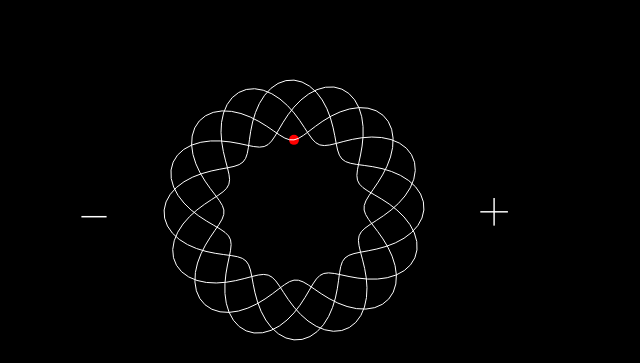
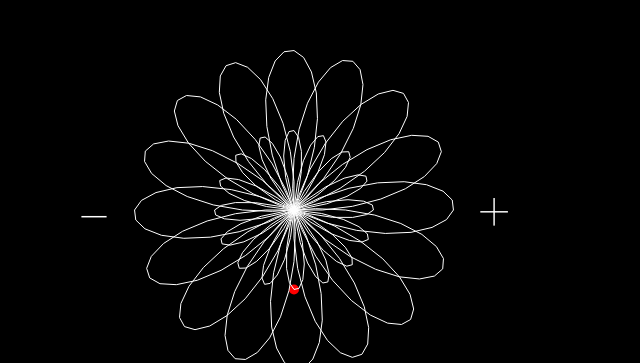
Before and after one commit to EEuglena/Portfolio, a plain HTML site: page standing/standing.html in a window 1280 px wide. Shown: the part 190-553 px from the top of the page, without its empty margins (346-986 px from the left). Drawn offline with Linux system fonts and the light colour scheme.

Commit message:
Remove console command

```diff
--- a/cycloid/cycloid.css
+++ b/cycloid/cycloid.css
@@ -16,6 +16,7 @@ div {
 }
 
 .play {
+	cursor: pointer;
 	position: fixed;
 	top: 50%;
 	left: 50%;
@@ -30,6 +31,7 @@ div {
 }
 
 .stop {
+	cursor: pointer;
 	position: fixed;
 	top: 50%;
 	left: 50%;
--- a/cycloid/cycloid.js
+++ b/cycloid/cycloid.js
@@ -30,7 +30,7 @@ const drawCanvas = () => {
 		center[1] + LENGTH * Math.sin(theta),
 	];
 
-	if (theta > (3 / 2) * Math.PI) return false;
+	if (theta >= (3 / 2) * Math.PI) return false;
 
 	points.push(point);
 
@@ -117,7 +117,6 @@ const handleCanvasMouseDown = (event) => {
 		0.5;
 	if (distance <= 6) {
 		isClicking = true;
-		console.log("Clicked");
 	}
 };
 
--- a/standing/standing.js
+++ b/standing/standing.js
@@ -6,8 +6,8 @@ const lineDiv = document.querySelector(".line");
 const pointersDiv = document.querySelector(".pointers");
 
 const CENTER = [200, 200];
-const RADIUS = 100;
-const AMPLITUDE = 30;
+const RADIUS = 40;
+const AMPLITUDE = 120;
 const PERIOD = 500;
 
 let drawer;
```
